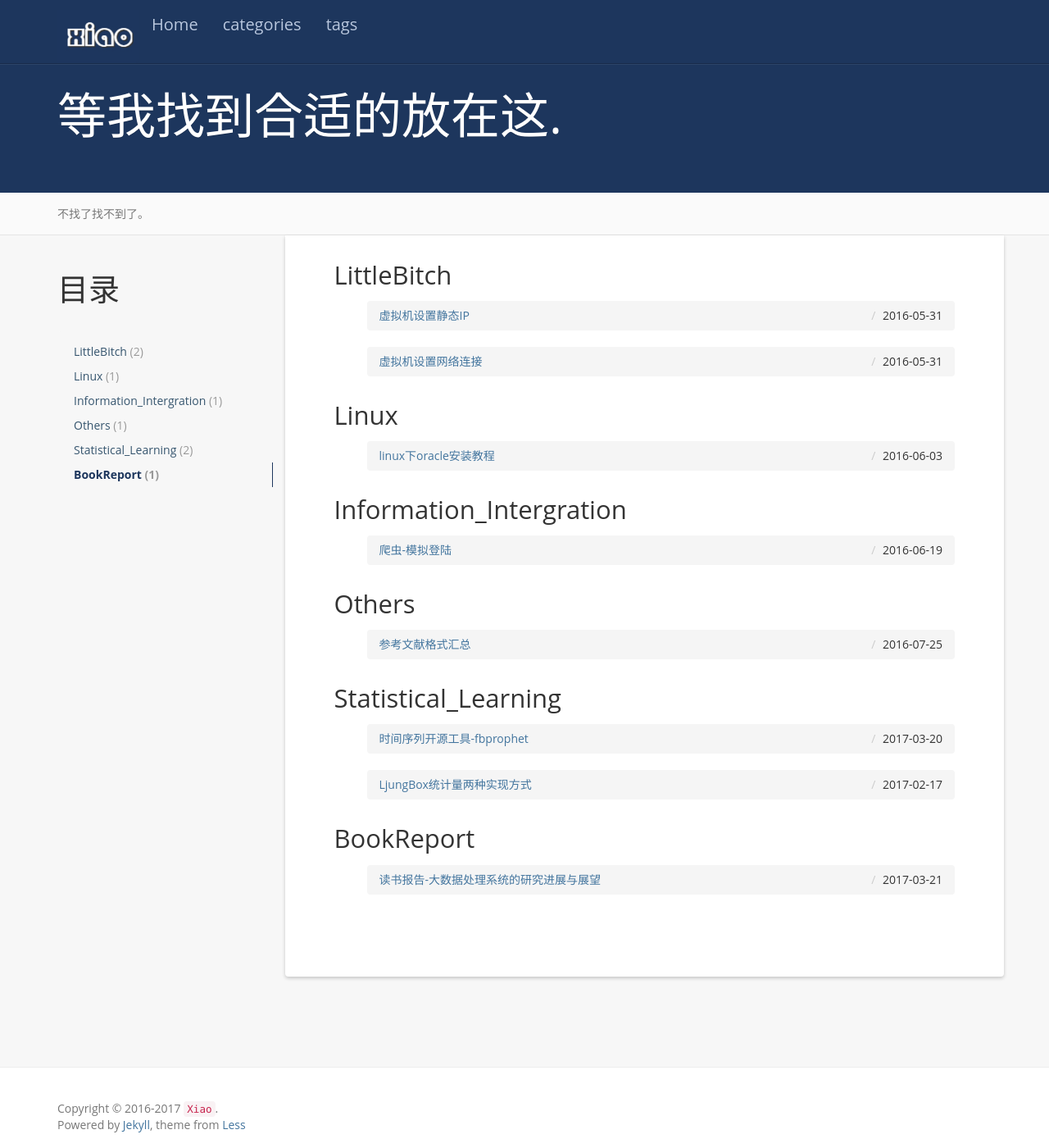
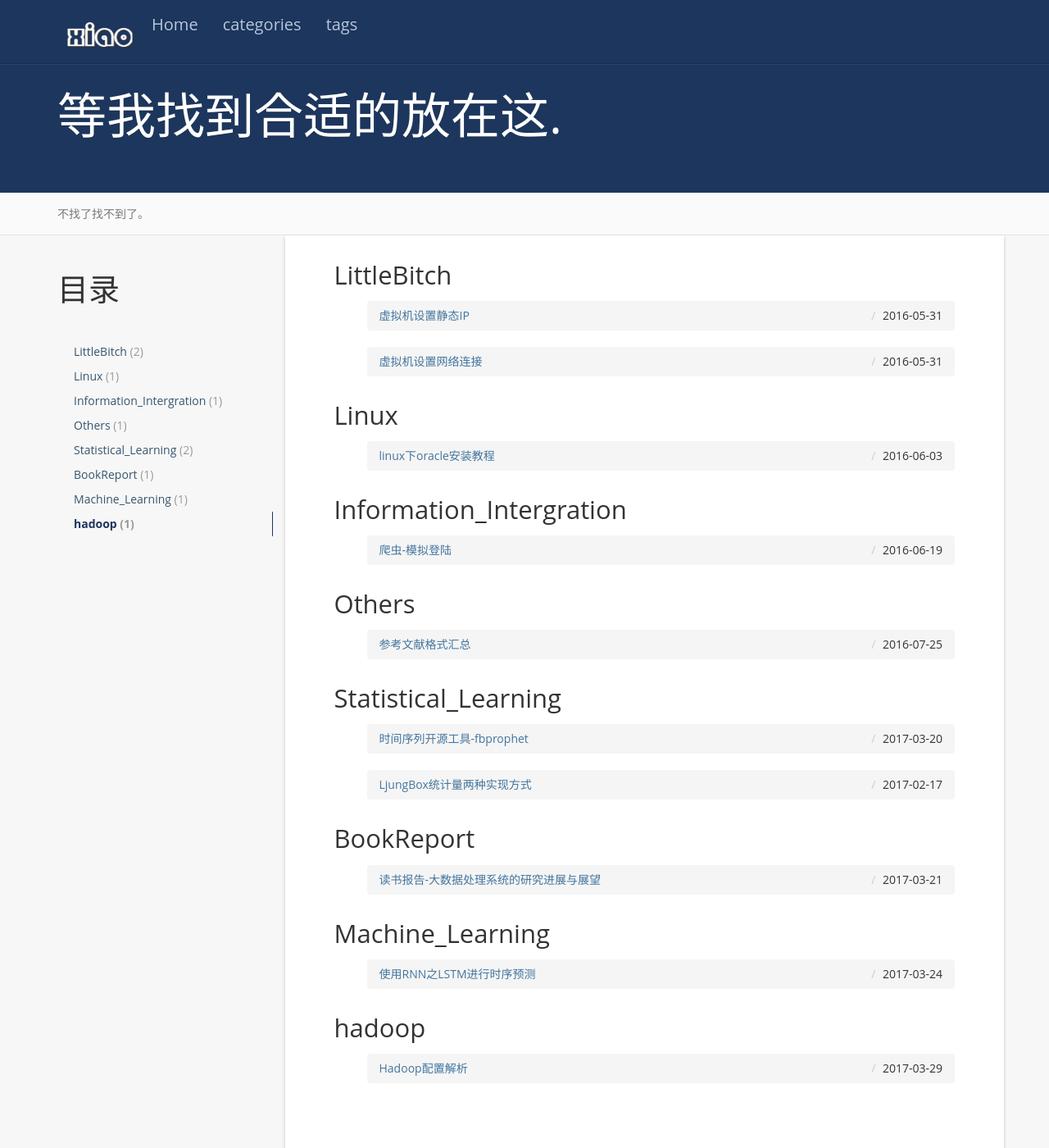
Before and after one commit to betterxys/betterxys.github.io, a Jekyll site: the page built from categories/index.html, in a window 1280 px wide and 1400 px high. Shown: the whole window at 82% size. Built offline with Jekyll 4.4.1, drawn with Linux system fonts in a browser that asks for light colours; nearby versions of some CDN libraries; comment, search, counter and statistics services are not loaded; some of the changed lines change nothing that is shown.

Commit message:
add hadoop

````diff
--- a/_config.yml
+++ b/_config.yml
@@ -20,6 +20,7 @@ exclude: ['README.md', 'Gemfile.lock', 'Gemfile', 'Rakefile']
 github_username: betterxys
 highlighter: rouge
 
+gems: [jekyll-paginate]
 # Build settings
 # markdown: kramdown
 
--- a/_posts/2017-03-24-sequential-lstm-model.md
+++ b/_posts/2017-03-24-sequential-lstm-model.md
@@ -4,12 +4,12 @@ title: 使用RNN之LSTM进行时序预测
 date: 2017-03-24
 By: xiaoyongsheng
 categories: Machine_Learning
-tag: rnn lstm timeSeries TensorFlow
+tag: TensorFlow
+
+---
 
 * content
 {: toc}
-
----
 
 # 本文目标
 对于时间序列的预测是金融、经济等等领域广泛的需求，本文以一组价格数据为例对该组价格时序采用LSTM进行预测，以观察其效果。
--- /dev/null
+++ b/_posts/2017-03-29-hadoop-setup.md
@@ -0,0 +1,374 @@
+---
+layout: post
+title: Hadoop配置解析
+date: 2017-03-29
+By: xiaoyongsheng
+categories: hadoop
+tag: hadoop
+
+---
+
+* content
+{: toc}
+
+## 1. 背景介绍
+笔者之所以写这篇博文，目的并非是从头开始介绍Hadoop或者Spark的配置步骤，目前所在实习单位在此之前已经搭建好Hadoop和Spark平台，笔者需要搞清楚之前的配置情况，所以需要理清思路，为后续平台应用做准备。
+## 2. Hadoop 2.7.1
+### 2.1 相关生态
+Hadoop<sup>[1]</sup>时至今日已经发展到了3.0版本，主要包括以下四个模块：
+ - Hadoop Common：基本组件；
+ - HDFS：分布式文件系统；
+ - YARN：负责任务调度和资源管理的框架；
+ - MapReduce：基于YARN的并行计算框架；
+相关生态包括：
+ - Ambari：网页面板配置、管理、监控集群组件；
+ - Avro: 数据序列化系统；
+ - Cassandra: 可扩展的多主机数据库，避免单点故障；
+ - Chukwa: 分布式系统的数据收集组件；
+ - HBase: 支持结构化数据存储的可扩展的分布式数据库；
+ - Hive：数据仓库组件；
+ - Mahout：数据挖掘和机器学习组件；
+ - Pig：并行计算；
+ - Spark：ETL、机器学习、流处理、图计算；
+ - Tez: 基于Yarn的数据流编程框架，用以替代MapReduce（感觉与Spark功能类似）
+ - ZooKeeper：协调各应用；
+
+### 2.2 集群配置
+通常情况下，集群当中有一台作为NameNode，一台作为ResourceManager，称之为masters；其余机器是DataNode/NodeManager，称之为Slaves；
+Hadoop的配置文件分为三类：
+ - 默认的只读文件
+   - core-default.xml
+   - hdfs-default.xml
+   - yarn-default.xml
+   - mapred-default.xml
+
+ - site-specific配置文件
+    - etc/hadoop/core-site.xml
+
+        ```xml
+        <configuration>
+        <property>
+            <name>fs.defaultFS</name>
+            <value>hdfs://nbse</value>
+        </property>
+        <property>
+            <name>fs.default.name</name>
+            <value>hdfs://nn-spk-1:9000</value>
+        </property>
+        <property>
+            <name>hadoop.tmp.dir</name>
+            <value>/opt/hadoop/tmp</value>
+        </property>
+        <property>
+            <name>ha.zookeeper.quorum</name>
+            <value>NN-SPK-1:2181,NN-SPK-2:2181,NN-SPK-3:2181</value>
+        </property>
+        </configuration>
+        ```
+
+        以上配置可以整理为：
+
+        property|value|description
+        ---|---|---
+        fs.defaultFS|hdfs://nbse|默认文件系统的URI
+        fs.default.name|hdfs://nn-spk-1:9000|已弃用，功能等同于fs.defaultFS
+        hadoop.tmp.dir|/opt/hadoop/tmp|临时文件存放路径
+        ha.zookeeper.quorum|NN-SPK-1:2181,<br>NN-SPK-2:2181,<br>NN-SPK-3:2181|ZooKeeper服务地址列表，用逗号分隔
+
+    - etc/hadoop/hdfs-site.xml
+
+        ```xml
+        <configuration>
+          <property>
+            <name>dfs.nameservices</name>
+            <value>nbse</value>
+          </property>
+          <property>
+            <name>dfs.ha.namenodes.nbse</name>
+            <value>nnm,nns</value>
+          </property>
+
+          <property>
+            <name>dfs.namenode.rpc-address.nbse.nnm</name>
+            <value>NN-SPK-1:9000</value>
+          </property>
+          <property>
+            <name>dfs.namenode.http-address.nbse.nnm</name>
+            <value>NN-SPK-1:50070</value>
+          </property>
+          <property>
+            <name>dfs.namenode.rpc-address.nbse.nns</name>
+            <value>NN-SPK-2:9000</value>
+          </property>
+          <property>
+            <name>dfs.namenode.http-address.nbse.nns</name>
+            <value>NN-SPK-2:50070</value>
+          </property>
+
+          <property>
+            <name>dfs.namenode.shared.edits.dir</name>
+            <value>qjournal://HDP-DN-1:8485;HDP-DN-2:8485;HDP-DN-3:8485/nbse</value>
+          </property>
+          <property>
+            <name>dfs.journalnode.edits.dir</name>
+            <value>/opt/hadoop/journal</value>
+          </property>
+
+          <property>
+            <name>dfs.ha.automatic-failover.enabled</name>
+            <value>true</value>
+          </property>
+          <property>
+            <name>dfs.client.failover.proxy.provider.nbse</name>
+            <value>org.apache.hadoop.hdfs.server.namenode.ha.ConfiguredFailoverProxyProvider</value>
+          </property>
+
+          <property>
+            <name>dfs.ha.fencing.methods</name>
+            <value>
+                sshfence
+            </value>
+          </property>
+          <property>
+            <name>dfs.ha.fencing.ssh.private-key-files</name>
+            <value>/home/hadoop/.ssh/id_rsa</value>
+          </property>
+          <property>
+            <name>dfs.ha.fencing.ssh.connect-timeout</name>
+            <value>30000</value>
+          </property>
+        </configuration>
+        ```
+
+        同理，以上配置可以整理为：
+
+        property|value|description
+        ---|---|---
+        dfs.nameservices|nbse|逗号分隔的 **nameservices**
+        dfs.ha.namenodes.nbse|nnm,nns|The prefix for a given nameservice
+        dfs.namenode.rpc-address.nbse.nnm|NN-SPK-1:9000|RPC address that handles all clients requests.
+        dfs.namenode.http-address.nbse.nnm|NN-SPK-1:50070|The actual adress the HTTP server will bind to.
+        dfs.namenode.rpc-address.nbse.nns|NN-SPK-2:9000|
+        dfs.namenode.http-address.nbse.nns|NN-SPK-2:50070|
+        dfs.namenode.shared.edits.dir|qjournal://HDP-DN-1:8485;<br>HDP-DN-2:8485;<br>HDP-DN-3:8485/nbse|A directory on shared storage between the multiple namenodes in an HA cluster.
+        dfs.journalnode.edits.dir|/opt/hadoop/journal|
+        dfs.client.failover.proxy.provider.nbse|org.apache.hadoop.hdfs.<br>server.namenode.ha.<br>ConfigureFailoverProxyProvider|
+        dfs.ha.automatic-failover.enabled|true|HDFS的高可用设置，故障自动切换
+        dfs.ha.fencing.methods|sshfence|
+        dfs.ha.fencing.ssh.private-key-files|/home/hadoop/.ssh/id_rsa|
+        dfs.ha.fencing.ssh.connect-timeout|30000|
+
+
+    - etc/hadoop/yarn-site.xml
+
+        ```xml
+        <configuration>
+        <property>
+            <name>yarn.resourcemanager.hostname</name>
+            <value>NN-SPK-3</value>
+        </property>
+        <property>
+            <name>yarn.nodemanager.aux-services</name>
+            <value>mapreduce_shuffle</value>
+        </property>
+        <property>
+            <name>yarn.resourcemanager.address</name>
+            <value>localhost:8032</value>
+        </property>
+        </configuration>
+        ```
+
+        以上配置可以整理为：
+
+        property|value|description
+        ---|---|---
+        yarn.resourcemanager.hostname|NN-SPK-3|
+        yarn.nodemanager.aux-services|mapreduce_shuffle|
+        yarn.resourcemanager.address|localhost:8032|
+
+
+   - etc/hadoop/mapred-site.xml
+
+    ```xml
+    <configuration>
+    <property>
+        <name>mapreduce.framework.name</name>
+        <value>yarn</value>
+    </property>
+    </configuration>
+    ```
+
+ - 环境配置
+   - etc/hadoop/hadoop-env.sh
+   - etc/hadoop/mapred-env.sh
+   - etc/hadoop/yarn-env.sh
+   > Additionally, you can control the Hadoop scripts found in the bin/ directory of the distribution, by setting site-specific values via the etc/hadoop/hadoop-env.sh and etc/hadoop/yarn-env.sh.
+
+此时，基本上Hadoop涉及到的所有配置文件都已经浏览一遍，然而并没有什么太大的收获,可能有用的信息如下：
+
+property|value|description
+---|---|---
+fs.defaultFS|hdfs://nbse|默认文件系统的URI
+fs.default.name|hdfs://nn-spk-1:9000|已弃用，功能等同于fs.defaultFS
+ha.zookeeper.quorum|NN-SPK-1:2181,<br>NN-SPK-2:2181,<br>NN-SPK-3:2181|ZooKeeper服务地址列表，用逗号分隔
+yarn.resourcemanager.hostname|NN-SPK-3|
+yarn.resourcemanager.address|localhost:8032|
+dfs.nameservices|nbse|逗号分隔的 **nameservices**
+dfs.ha.namenodes.nbse|nnm,nns|The prefix for a given nameservice
+dfs.namenode.rpc-address.nbse.nnm|NN-SPK-1:9000|RPC address that handles all clients requests.
+dfs.namenode.http-address.nbse.nnm|NN-SPK-1:50070|The actual adress the HTTP server will bind to.
+dfs.namenode.rpc-address.nbse.nns|NN-SPK-2:9000|
+dfs.namenode.http-address.nbse.nns|NN-SPK-2:50070|
+dfs.namenode.shared.edits.dir|qjournal://HDP-DN-1:8485;<br>HDP-DN-2:8485;<br>HDP-DN-3:8485/nbse|A directory on shared storage between the multiple namenodes in an HA cluster.
+
+### 2.3 守护进程
+
+category|daemons
+---|---
+HDFS|***NameNode***:  nbse(nn-spk-1:9000)<br>***SecondaryNameNode***：**NN-SPK-2:9000？**<br>***DataNode***
+YARN|***ResourceManager***:NN-SPK-3(localhost:8032)<br>***NodeManager***<br>***WebAppProxy***
+MapReduce|***MapReduce Job History Server***
+
+### 2.4 启动Hadoop
+
+```shell
+<!-- Hadoop 3 cmd-->
+<!-- 如果etc/hadoop/workers和ssh的权限已经配置,可以一次性启动HDFS, 否则就根据子步骤逐步启动-->
+sbin/start-dfs.sh
+    <!-- 格式化HDFS -->
+    bin/hdfs namenode -format <cluster_name>
+    <!-- 启动NameNode -->
+    bin/hdfs --daemon start namenode
+    <!-- 启动DataNode -->
+    bin/hdfs --daemon start datanode
+<!-- 同理启动YARN -->
+sbin/start-yarn.sh
+    bin/yarn --daemon start resourcemanager
+    bin/yarn --daemon start nodemanager
+    bin/yarn --daemon start proxyserver
+<!-- 启动mapred -->
+bin/mapred --daemon start historyserver
+```
+
+启动日志如下：
+> [hadoop@NN-SPK-1 hadoop-2.7.1]$ sbin/start-dfs.sh
+> 17/03/30 16:52:06 WARN util.NativeCodeLoader: Unable to load native-hadoop library for your platform... using builtin-java classes where applicable
+> Starting namenodes on [NN-SPK-2 NN-SPK-1]
+> NN-SPK-1: starting namenode, logging to /usr/hadoop/hadoop-2.7.1/logs/hadoop-hadoop-namenode-NN-SPK-1.out
+> NN-SPK-2: starting namenode, logging to /usr/hadoop/hadoop-2.7.1/logs/hadoop-hadoop-namenode-NN-SPK-2.out
+> HDP-DN-3: starting datanode, logging to /usr/hadoop/hadoop-2.7.1/logs/hadoop-hadoop-datanode-HDP-DN-3.out
+> HDP-DN-1: starting datanode, logging to /usr/hadoop/hadoop-2.7.1/logs/hadoop-hadoop-datanode-HDP-DN-1.out
+> HDP-DN-2: starting datanode, logging to /usr/hadoop/hadoop-2.7.1/logs/hadoop-hadoop-datanode-HDP-DN-2.out
+> Starting journal nodes [HDP-DN-1 HDP-DN-2 HDP-DN-3]
+> HDP-DN-3: starting journalnode, logging to /usr/hadoop/hadoop-2.7.1/logs/hadoop-hadoop-journalnode-HDP-DN-3.out
+> HDP-DN-1: starting journalnode, logging to /usr/hadoop/hadoop-2.7.1/logs/hadoop-hadoop-journalnode-HDP-DN-1.out
+> HDP-DN-2: starting journalnode, logging to /usr/hadoop/hadoop-2.7.1/logs/hadoop-hadoop-journalnode-HDP-DN-2.out
+> 17/03/30 16:52:25 WARN util.NativeCodeLoader: Unable to load native-hadoop library for your platform... using builtin-java classes where applicable
+> Starting ZK Failover Controllers on NN hosts [NN-SPK-2 NN-SPK-1]
+> NN-SPK-1: starting zkfc, logging to /usr/hadoop/hadoop-2.7.1/logs/hadoop-hadoop-zkfc-NN-SPK-1.out
+> NN-SPK-2: starting zkfc, logging to /usr/hadoop/hadoop-2.7.1/logs/hadoop-hadoop-zkfc-NN-SPK-2.out
+
+所以，显而易见：
+
+daemons|machines
+---|---
+NameNode|NN-SPK-1
+Secondary NameNode| NN-SPK-2
+DataNode|HDP-DN-1;HDP-DN-2;HDP-DN-3
+journal nodes|HDP-DN-1;HDP-DN-2;HDP-DN-3
+ZK Failover Controllers| NN-SPK-1; NN-SPK-2
+
+那么，问题来了，什么是journal nodes？什么是ZK Failover Controllers？放到最后第3章进行详细描述。
+
+### 2.5 关闭Hadoop
+
+```shell
+<!-- Hadoop 3 cmd -->
+sbin/stop-dfs.sh
+    bin/hdfs --daemon stop namenode
+    bin/hdfs --daemon stop datanode
+sbin/stop-yarn.sh
+    bin/yarn --daemon stop resourcemanager
+    bin/yarn --daemon stop nodemanager
+<!-- 貌似stop-yarn.sh不能关闭proxyserver,后续验证 -->
+bin/yarn --daemon stop proxyserver
+bin/mapred --daemon stop historyserver
+```
+
+### 2.6 总结
+现在理一下思路：
+本平台共有两台NameNode，3台DataNode，为什么会有两台NameNode呢？
+ - 是由于当初部署测试环境的人误认为SecondaryNameNode是NameNode的备份，所以将NameNode和SecondaryNameNode分别部署到两台机器上！
+
+笔者当初Hadoop课程没有认真听，但是依稀记得SecondaryNameNode是用以辅助NameNode启动的，所以笔者以为NameNode和SecondaryNameNode应该在同一台机器上，为了验证我的想法特意去到[官方文档](http://hadoop.apache.org/docs/current/hadoop-project-dist/hadoop-hdfs/HdfsUserGuide.html#Secondary_NameNode)找依据（详见本文3.1）。
+
+这个时候...喜剧的一幕出现了！！！
+测试环境部署者的理解是错的，可是他做对了！Secondary NameNode确实是用以辅助NameNode的启动，但是他们占用的内存大小类似，所以确实是应该分别部署在两台机器上的！
+
+事实证明，我是错的，在查看journal nodes的作用时（本文3.2），才发现这里的两个nn都是NameNode，这是一种实现HDFS高可用的方式，其中一台nameNode处于active状态，管理HDFS，另外一台处于standby状态，作为热备。所以本平台并未专门设置secondarynameNode，而是采用默认配置。
+
+## 3. 问题解析
+
+### 3.1 Secondary Namenode的作用
+> 官方文档如下：Secondary NameNode
+>
+> The NameNode stores modifications to the file system as a log appended to a native file system file, edits. When a NameNode starts up, it reads HDFS state from an image file, fsimage, and then applies edits from the edits log file. It then writes new HDFS state to the fsimage and starts normal operation with an empty edits file. Since NameNode merges fsimage and edits files only during start up, the edits log file could get very large over time on a busy cluster. Another side effect of a larger edits file is that next restart of NameNode takes longer.
+>
+> The secondary NameNode merges the fsimage and the edits log files periodically and keeps edits log size within a limit. It is usually run on a different machine than the primary NameNode since its memory requirements are on the same order as the primary NameNode.
+>
+> The start of the checkpoint process on the secondary NameNode is controlled by two configuration parameters.
+ - dfs.namenode.checkpoint.period, set to 1 hour by default, specifies the maximum delay between two consecutive checkpoints
+ - dfs.namenode.checkpoint.txns, set to 1 million by default, defines the number of uncheckpointed transactions on the NameNode which will force an urgent checkpoint, even if the checkpoint period has not been reached.
+>
+> The secondary NameNode stores the latest checkpoint in a directory which is structured the same way as the primary NameNode’s directory. So that the check pointed image is always ready to be read by the primary NameNode if necessary.
+> For command usage, see secondarynamenode.
+
+NameNode将文件系统的变动以日志的形式存储在本地的日志文件当中、将HDFS的状态保存在一份镜像文件当中，可以理解为文件系统的快照，称之为'fsimage'。在NameNode启动过程中，首先从fsimage中读取文件系统的状态；然后再读取变动日志文件，将日志当中记录的变动应用于当前文件系统；再然后生成新的fsimage文件，并将此后所有的变动即时记录保存在日志文件当中。这个流程就意味着NameNode只在启动的时候才去合并fsimage和log文件，这个策略会造成在文件系统变更频繁时log文件过大，log文件过大就会造成NameNode在下次重启时，用于恢复系统的时间大大增加。
+***Secondary NameNode的作用是以固定频率合并fsimage和系统变更日志，并限制变更日志文件的大小。通常Secondary NameNode与NameNode是部署在不同机器上的***，原因是二者对于内存的需求在同一量级。
+Secondary NameNode受两个参数的控制：
+ - dfs.namenode.checkpoint.period： fsimage和edit log的合并频率；
+ - dfs.namenode.checkpoint.txns： edit log的最大容量；
+
+Secondary NameNode的文件结构和NameNode保持一致以便NameNode随时读取。
+
+### 3.2 journal nodes的作用
+
+来自[官方的解释](https://hadoop.apache.org/docs/stable/hadoop-project-dist/hadoop-hdfs/HDFSHighAvailabilityWithQJM.html)
+
+> Architecture
+>
+> In a typical HA cluster, two separate machines are configured as NameNodes. At any point in time, exactly one of the NameNodes is in an Active state, and the other is in a Standby state. The Active NameNode is responsible for all client operations in the cluster, while the Standby is simply acting as a slave, maintaining enough state to provide a fast failover if necessary.
+>
+> In order for the Standby node to keep its state synchronized with the Active node, both nodes communicate with a group of separate daemons called “JournalNodes” (JNs). When any namespace modification is performed by the Active node, it durably logs a record of the modification to a majority of these JNs. The Standby node is capable of reading the edits from the JNs, and is constantly watching them for changes to the edit log. As the Standby Node sees the edits, it applies them to its own namespace. In the event of a failover, the Standby will ensure that it has read all of the edits from the JounalNodes before promoting itself to the Active state. This ensures that the namespace state is fully synchronized before a failover occurs.
+>
+> In order to provide a fast failover, it is also necessary that the Standby node have up-to-date information regarding the location of blocks in the cluster. In order to achieve this, the DataNodes are configured with the location of both NameNodes, and send block location information and heartbeats to both.
+>
+> It is vital for the correct operation of an HA cluster that only one of the NameNodes be Active at a time. Otherwise, the namespace state would quickly diverge between the two, risking data loss or other incorrect results. In order to ensure this property and prevent the so-called “split-brain scenario,” the JournalNodes will only ever allow a single NameNode to be a writer at a time. During a failover, the NameNode which is to become active will simply take over the role of writing to the JournalNodes, which will effectively prevent the other NameNode from continuing in the Active state, allowing the new Active to safely proceed with failover.
+
+Quorum Journal Manager是用以实现HDFS的高可用(high availability)而存在的，所谓HA就是nameNode不能挂，所以就采用了热备的方式，保证有两台nameNode同时准备着，其中一台处于active状态，另外一台处于standby状态，当avtive的nameNode挂掉了，standby的nameNode就可以随时接盘，journal nodes的作用就是保持两个nameNode之间的一致。
+
+### 3.3 ZK Failover Controllers的作用
+
+[参考博客](http://debugo.com/namenode-ha/)
+
+在之前的设置中有一项`dfs.ha.automatic-failover.enabled`被设置为True，该项设置代表的是自动启动HDFS的automatic-failover。automatic-failover依赖于zookeeper和ZKFC(ZK Failover Controllers)。
+这里解释三个概念：
+- Failover
+    第一步，对之前的NN执行fence，如果需要的话。第二步，将本地NN转换到active状态。
+- fence
+    dfs.ha.fencing.methods —– 解决HA集群脑裂问题（即出现两个master 同时对外提供服务，导致系统处于不一致状态）。在HDFS HA中，JournalNode 只允许一个NameNode写数据，不会出现两个active NameNode的问题，但是当主备切换时，之前的active NameNode可能仍在处理客户端的RPC 请求，为此，需要增加隔离机制（fencing）将之前的active NameNode杀死。常用的fence方法是sshfence，要指定ssh通讯使用的密钥dfs.ha.fencing.ssh.private-key-files和连接超时时间。
+- ZKFC
+ ZKFC是ZooKeeper的一个客户端，用以监控nameNode的状态。
+ zkfs提供了下面的功能：
+     - Health monitoring：zkfc定期对本地的NN发起health-check的命令，如果NN正确返回，那么这个NN被认为是OK的。否则被认为是失效节点。
+     - ZooKeeper session management：当本地NN是健康的时候，zkfc将会在zk中持有一个session。如果本地NN又正好是active的，那么zkfc还有持有一个”ephemeral”的节点作为锁，一旦本地NN失效了，那么这个节点将会被自动删除。
+     - ZooKeeper-based election：如果本地NN是健康的，并且zkfc发现没有其他的NN持有那个独占锁。那么他将试图去获取该锁，一旦成功，那么它就需要执行Failover，然后成为active的NN节点。
+
+
+
+## 参考文献
+【1】 http://hadoop.apache.org/docs/r2.7.1/hadoop-project-dist/hadoop-common/ClusterSetup.html
+【2】 http://hadoop.apache.org/docs/current/hadoop-project-dist/hadoop-hdfs/HdfsUserGuide.html#Secondary_NameNode
+【3】https://my.oschina.net/u/189445/blog/661561
+【4】https://hadoop.apache.org/docs/stable/hadoop-project-dist/hadoop-hdfs/HDFSHighAvailabilityWithQJM.html
+【5】http://debugo.com/namenode-ha/
````
